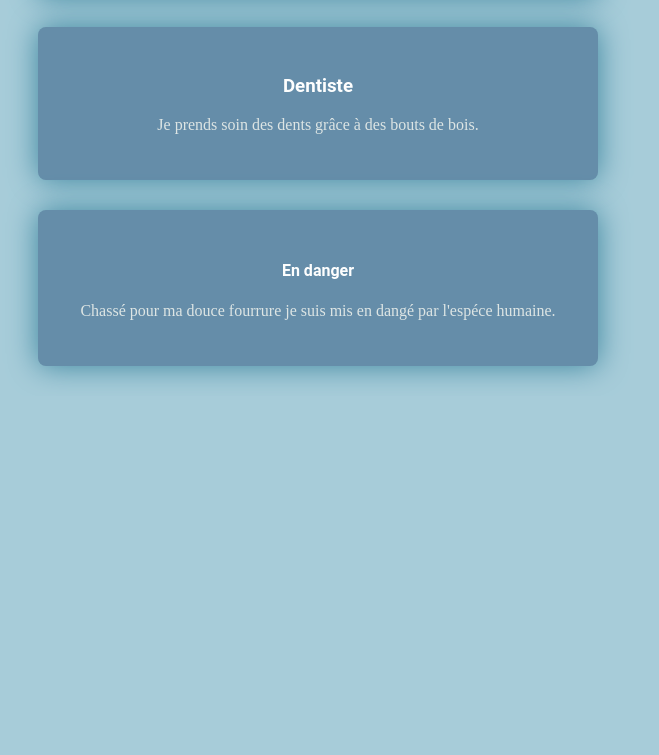
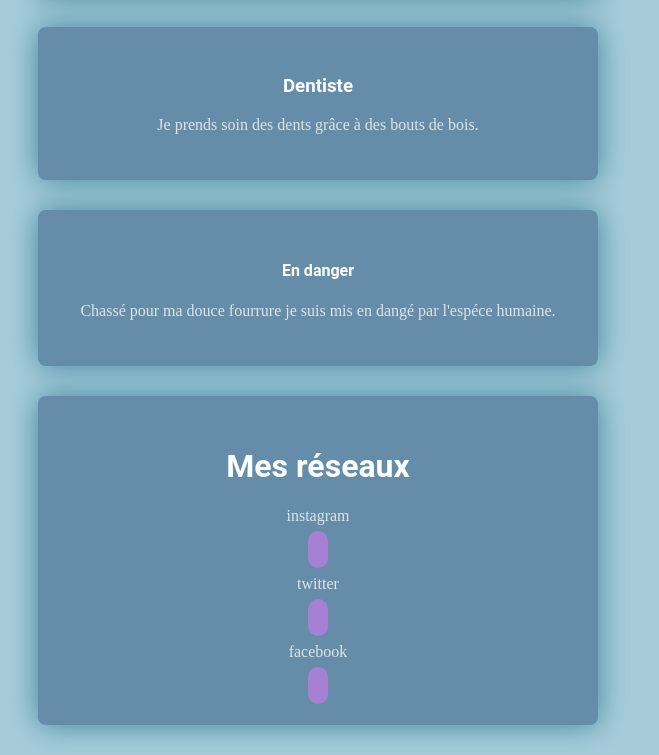
Before and after one commit to YoannPommerolle/my-profile-, a plain HTML site: page index.html in a window 1280 px wide. Shown: the part 722-1477 px from the top of the page, without its empty margins (0-659 px from the left). Before the commit the page ends 1118 px from the top, so only its background shows below. Drawn offline with Linux system fonts and the light colour scheme.

Commit message:
Update index.html

```diff
--- a/index.html
+++ b/index.html
@@ -26,5 +26,16 @@
 	<h4>En danger</h4>
 	<p> Chassé pour ma douce fourrure je suis mis en dangé par l'espéce humaine.</p>
 </div>
+	<div>
+	<h1> Mes réseaux
+	</h1>
+	<p>instagram</p> <a href="https://www.instagram.com/"><i class="fa-brands fa-instagram"></i></a>
+	<p>
+		twitter
+	</p> <a href="https://twitter.com/"><i class="fa-brands fa-square-twitter"></i></a>
+
+	<p>facebook </p>
+	<a href="https://www.facebook.com/"><i class="fa-brands fa-facebook"></i></a>
+</div>
 </body>
 </html>
```
